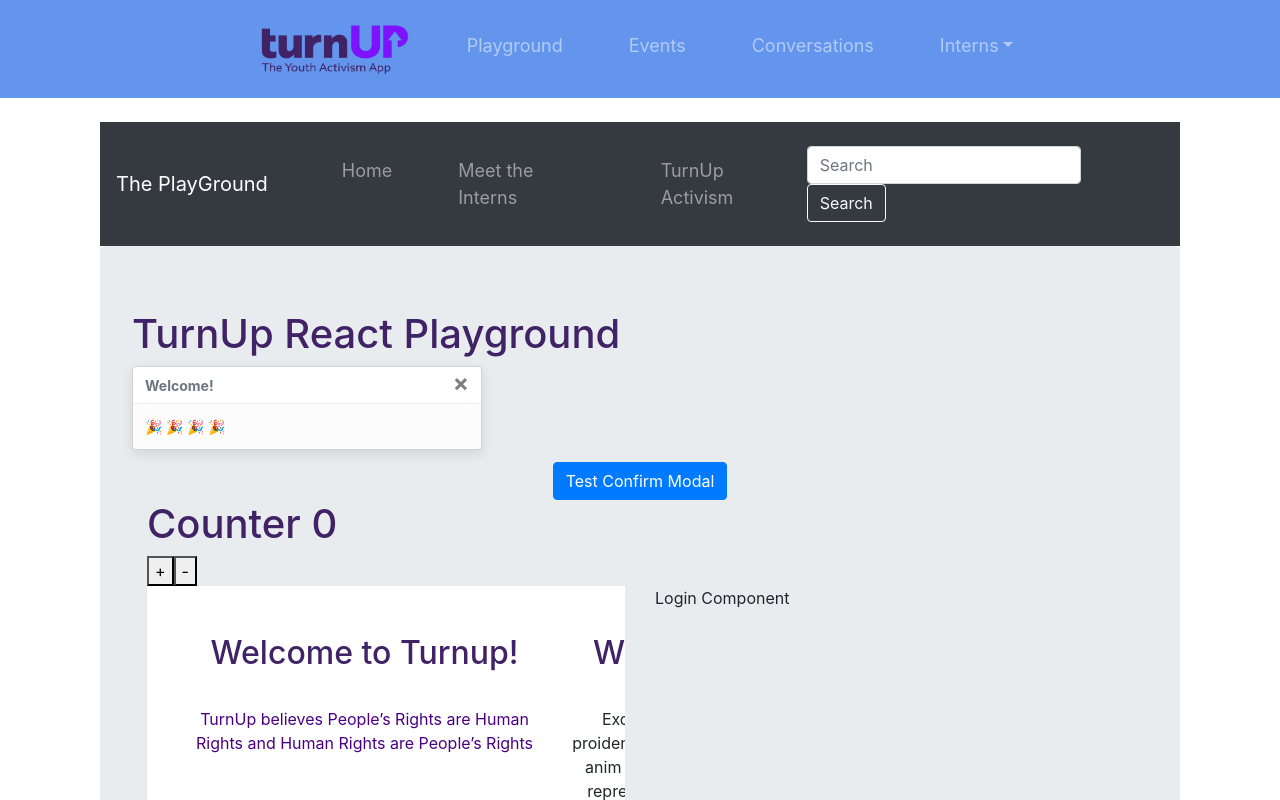
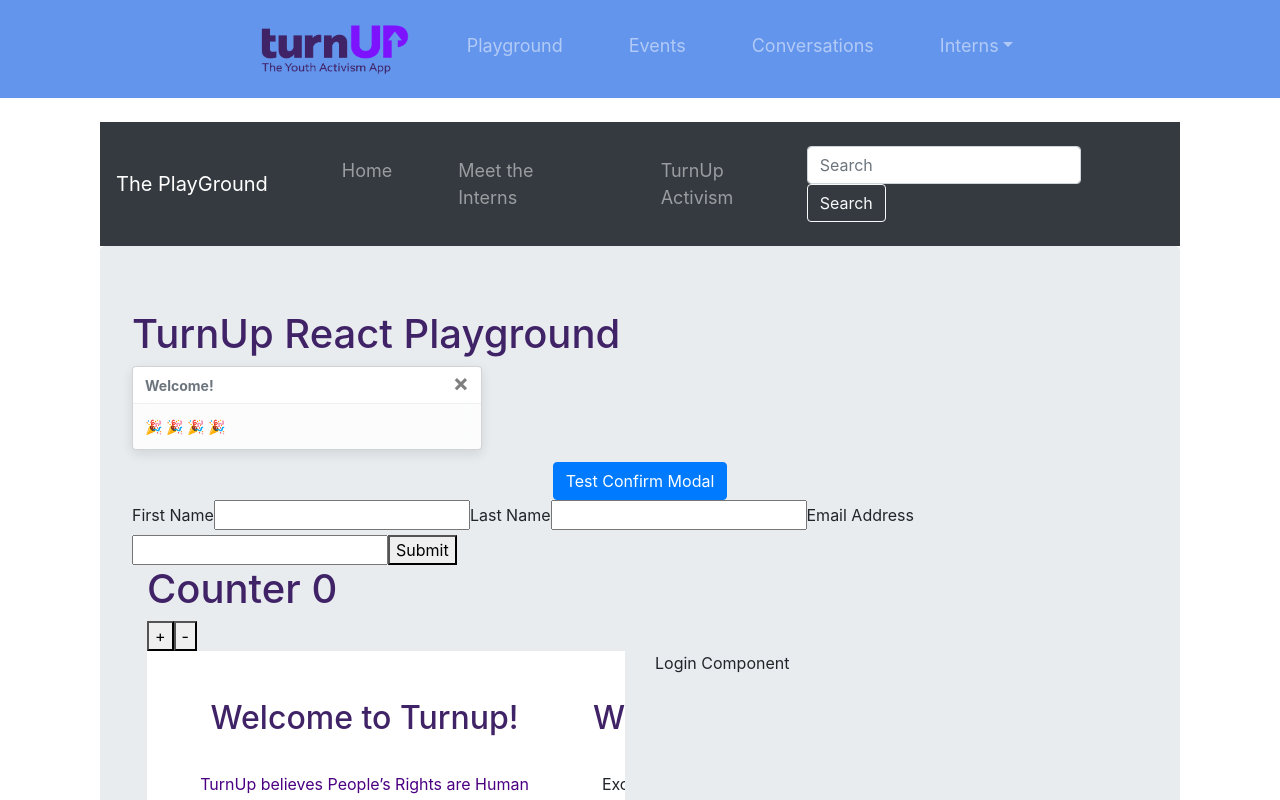
Before and after one commit to tmalik8/ReactPlayground, a React (Create React App) app: page / in a window 1280 px wide. Shown: the top 800 px of the page. Built offline with nearby package versions, Linux system fonts and the light colour scheme; grey boxes are pictures that could not be loaded.

Commit message:
dummy form using formik and yup needs testing

```diff
--- a/package.json
+++ b/package.json
@@ -7,6 +7,7 @@
     "@testing-library/react": "^9.5.0",
     "@testing-library/user-event": "^7.2.1",
     "bootstrap": "^4.5.0",
+    "formik": "^2.1.5",
     "react": "^16.13.1",
     "react-bootstrap": "^1.1.1",
     "react-dom": "^16.13.1",
@@ -16,7 +17,8 @@
     "react-router-dom": "^5.2.0",
     "react-scripts": "3.4.1",
     "redux": "^4.0.5",
-    "redux-saga": "^1.1.3"
+    "redux-saga": "^1.1.3",
+    "yup": "^0.29.3"
   },
   "scripts": {
     "start": "react-scripts start",
--- a/src/components/Playground.js
+++ b/src/components/Playground.js
@@ -31,6 +31,7 @@ import PeopleComponent from "./PeopleComponent";
 import CreatePost from "./CreatePost"
 import ConfirmationBox from "./ConfirmationBox";
 import MissionsCarousel from "./MissionsCarousel"
+import SignupForm from "./TestingForm"
 
 /* Models/Services */
 import {Intern} from "../model/Intern";
@@ -213,7 +214,7 @@ const Playground = (props) => {
         <Row className='justify-content-center'>
                 <ConfirmModal header={"Post Successful!"} content="Lorem ipsum ...." />
         </Row>
-
+        <SignupForm/>
         <Counter></Counter>
         <Container>
           <Row>
--- /dev/null
+++ b/src/components/TestingForm.js
@@ -0,0 +1,71 @@
+
+import React from 'react';
+import { useFormik } from 'formik';
+import * as Yup from 'yup';
+
+const SignupForm = () => {
+  const formik = useFormik({
+    initialValues: {
+      firstName: '',
+      lastName: '',
+      email: '',
+    },
+    validationSchema: Yup.object({
+      firstName: Yup.string()
+        .max(15, 'Must be 15 characters or less')
+        .required('Required'),
+      lastName: Yup.string()
+        .max(20, 'Must be 20 characters or less')
+        .required('Required'),
+      email: Yup.string()
+        .email('Invalid email address')
+        .required('Required'),
+    }),
+    onSubmit: values => {
+      alert(JSON.stringify(values, null, 2));
+    },
+  });
+  return (
+    <form onSubmit={formik.handleSubmit}>
+      <label htmlFor="firstName">First Name</label>
+      <input
+        id="firstName"
+        name="firstName"
+        type="text"
+        onChange={formik.handleChange}
+        onBlur={formik.handleBlur}
+        value={formik.values.firstName}
+      />
+      {formik.touched.firstName && formik.errors.firstName ? (
+        <div>{formik.errors.firstName}</div>
+      ) : null}
+      <label htmlFor="lastName">Last Name</label>
+      <input
+        id="lastName"
+        name="lastName"
+        type="text"
+        onChange={formik.handleChange}
+        onBlur={formik.handleBlur}
+        value={formik.values.lastName}
+      />
+      {formik.touched.lastName && formik.errors.lastName ? (
+        <div>{formik.errors.lastName}</div>
+      ) : null}
+      <label htmlFor="email">Email Address</label>
+      <input
+        id="email"
+        name="email"
+        type="email"
+        onChange={formik.handleChange}
+        onBlur={formik.handleBlur}
+        value={formik.values.email}
+      />
+      {formik.touched.email && formik.errors.email ? (
+        <div>{formik.errors.email}</div>
+      ) : null}
+      <button type="submit">Submit</button>
+    </form>
+  );
+};
+
+export default SignupForm;
```
Also changed, not shown: 1 other file (tests, documents, lock files or other folders).
